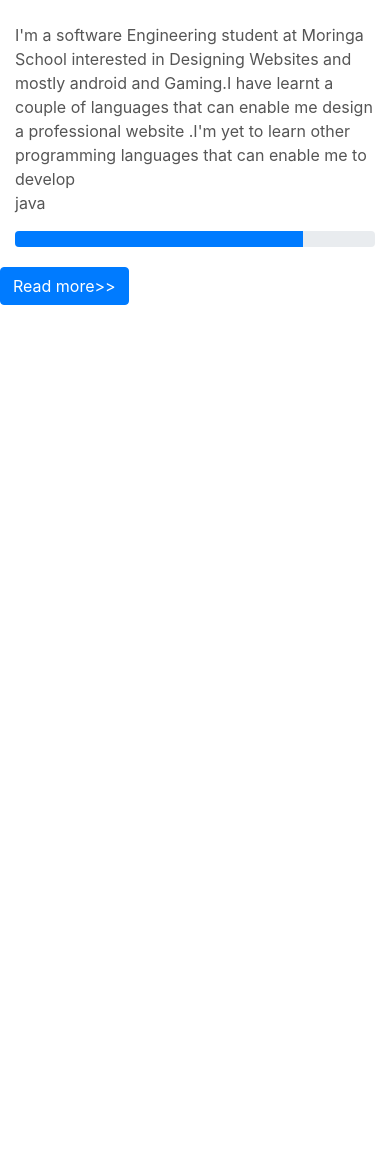
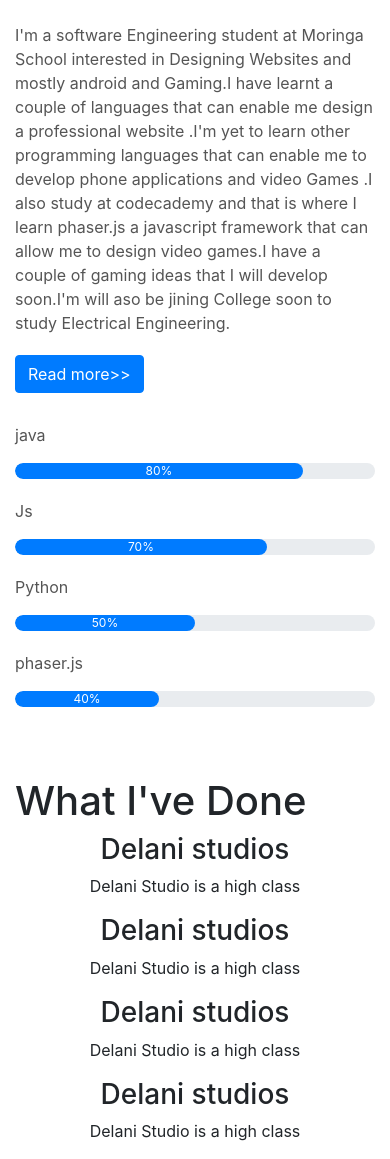
Before and after one commit to l-beep/professional-website-2, a plain HTML site: page index.html in a window 390 px wide. Shown: the part 452-1611 px from the top of the page. Before the commit the page ends 844 px from the top, so only its background shows below. Drawn offline with nearby package versions, Linux system fonts and the light colour scheme.

Commit message:
add what i've done section

```diff
--- /dev/null
+++ b/i.sass
@@ -0,0 +1,5 @@
+*{
+    .btn(
+
+    )
+}
--- a/index.html
+++ b/index.html
@@ -25,19 +25,19 @@
             </li>
 
             <li class="nav-item">
-              <a class="nav-link" href="#">ABOUT US</a>
+              <a class="nav-link" href="#">ABOUT ME</a>
             </li>
             <li class="nav-item">
-              <a class="nav-link" href="#">SERVICES</a>
+              <a class="nav-link" href="#">WHAT I'VE DONE</a>
             </li>
             <li class="nav-item">
-              <a class="nav-link " href="#"">OUR TEAM</a>
+              <a class="nav-link " href="#"">MY SKILLS</a>
             </li>
             <li class="nav-item">
               <a class="nav-link " href="#"">PRICE PLAN</a>
             </li>
             <li class="nav-item">
-              <a class="nav-link " href="#"">TESTIMONIALS</a>
+              <a class="nav-link " href="#"">REFEREES</a>
             </li>
             <li class="nav-item">
               <a class="nav-link " href="#"">CONTACT</a>
@@ -90,23 +90,78 @@
      </div>
      <!-----About-------->
      <section id="about">
-      <div class="container">
+   <div class="container">
         <div class="row">
           <div class="col-sm-6">
             <h2>About Me</h2>
             <div class="about-content">
-   I'm a software Engineering student at Moringa School interested in Designing Websites and mostly android and Gaming.I have learnt a couple of languages that can enable me design a professional website .I'm yet to learn other programming languages that can enable me to develop
-   <!-- phone applications and video Games .I also study at codecademy and that is where I learn phaser.js a javascript framework that can allow me to design video games.I have a couple of gaming ideas that I will develop soon.I'm will aso be jining College soon to study Electrical Engineering -->
+   I'm a software Engineering student at Moringa School interested in Designing Websites and mostly android and Gaming.I have learnt a couple of languages that can enable me design a professional website .I'm yet to learn other programming languages that can enable me to develop phone applications and video Games .I also study at codecademy and that is where I learn phaser.js a javascript framework that can allow me to design video games.I have a couple of gaming ideas that I will develop soon.I'm will aso be jining College soon to study Electrical Engineering.
             </div>
+            <button type="button" class="btn btn-primary"> Read more>></button>
+          </div>
+<!--            -->
+          <div class="col-sm-6">  <p>java</p>
+            <div class="progress">
+              <div class="progress-bar" style="width: 80% ;">80% </div>
+            </div>
+
+            <p>Js</p>
+            <div class="progress">
+              <div class="progress-bar" style="width: 70% ;">70% </div>
+            </div>
+            <p>Python</p>
+            <div class="progress">
+              <div class="progress-bar" style="width:50% ;">50% </div>
+            </div>
+            <p>phaser.js</p>
+            <div class="progress">
+              <div class="progress-bar" style="width: 40% ;">40% </div>
+            </div>
+            </div>
+
           </div>
 
-          <div class="col-sm-6">  <p>java</p>
-            <div class="progress">
-              <div class="progress-bar" style="width: 80% ;"></div>
+          </div>
 
-            </div></div>
-            <button type="button" class="btn btn-primary"> Read more>></button>
         </div>
      </section>
+     <secion id="my-app">
+       <div class="container">
+         <h1>What I've Done</h1>
+         <div class="row services">
+           <div class="col-md-3 text-center">
+             <div class="icon">
+               <i></i>
+             </div>
+             <h3>Delani studios</h3>
+             <p>Delani Studio is a high class </p>
+           </div>
+           <div class="col-md-3 text-center">
+            <div class="icon">
+              <i></i>
+            </div>
+            <h3>Delani studios</h3>
+            <p>Delani Studio is a high class</p>
+          </div>
+          <div class="col-md-3 text-center">
+            <div class="icon">
+              <i></i>
+            </div>
+            <h3>Delani studios</h3>
+            <p>Delani Studio is a high class</p>
+          </div>
+          <div class="col-md-3 text-center">
+            <div class="icon">
+              <i></i>
+            </div>
+            <h3>Delani studios</h3>
+            <p>Delani Studio is a high class</p>
+          </div>
+        </div>
+        </div>
+        </div>
+         </div>
+       </div>
+     </secion>
 </body>
 </html>
--- a/styles.css
+++ b/styles.css
@@ -76,3 +76,23 @@
 {
     padding-top: 20px;
 }
+.skills-bar p{
+    margin-bottom:6px ;
+    font-weight:600 ;
+}
+.progress-bar{
+    border-radius: 16px;
+}
+.progress{
+    border-radius: 16px !important;
+    margin-bottom: 20px;
+}
+/* services */
+#services{
+    background-image:linear-gradient(rgba(0,0,0,0.8)),rgba(0,0,0,0.8),url("https://cdn.pixabay.com/photo/2017/09/06/16/13/hand-2722107__340.jpg") ;
+    background-size: cover;
+    background-position:center ;
+    background-attachment: fixed ;
+    padding-top:50px ;
+    padding-bottom:50px ;
+}
```
